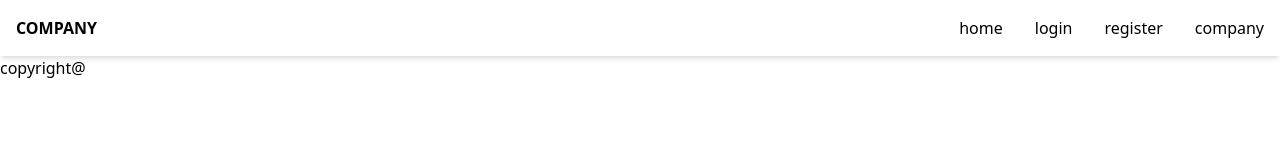
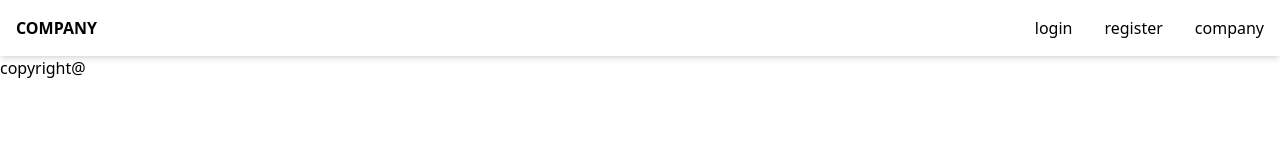
Before and after one commit to chloeyeo/2024Full-Stack, a React (Create React App) app in the folder front/: page / in a window 1280 px wide. Shown: the top 160 px of the page. Built offline with nearby package versions, Linux system fonts and the light colour scheme.

Commit message:
update - login finish

```diff
--- a/front/src/layout/NavBar.js
+++ b/front/src/layout/NavBar.js
@@ -1,17 +1,19 @@
 import React from "react";
 import { Link } from "react-router-dom";
+// navigate is only for page change!
 
 const NavBar = () => {
   const routes = [
-    { to: "/", name: "home" },
-    { to: "/login", name: "login" },
-    { to: "/register", name: "register" },
-    { to: "/company", name: "company" },
+    { to: "/login", name: "login", auth: false },
+    { to: "/register", name: "register", auth: false },
+    { to: "/company", name: "company", auth: true },
   ];
   return (
     <div className="w-full shadow-md">
       <div className="container m-auto  flex justify-between">
-        <h1 className="font-semibold p-4">COMPANY</h1>
+        <h1 className="font-semibold p-4">
+          <Link to="/">COMPANY</Link>
+        </h1>
         <ul className="flex">
           {routes.map((route, i) => {
             return (
```
